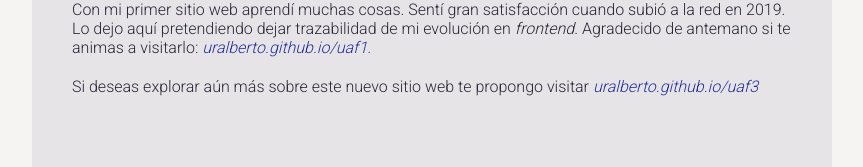
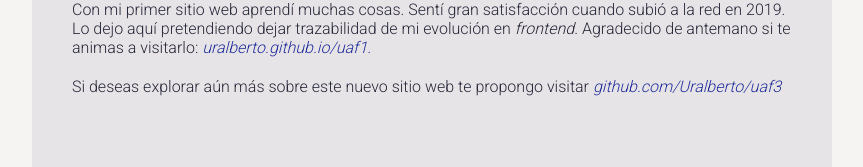
Before and after one commit to Uralberto/uaf3, a React app: page /teCuentoCuerpo in a window 1280 px wide. Shown: the part 2062-2229 px from the top of the page, without its empty margins (208-1071 px from the left). Built offline with nearby package versions, Linux system fonts and the light colour scheme.

Commit message:
url corregida en Te cuento

```diff
--- a/src/pages/TeCuentoCuerpo.jsx
+++ b/src/pages/TeCuentoCuerpo.jsx
@@ -262,11 +262,8 @@ const TeCuentoCuerpo = () => {
           <p>
             Si deseas explorar aún más sobre este nuevo sitio web te propongo
             visitar{" "}
-            <MyA
-              href="https://github.com/Uralberto/Uralberto.github.io/uaf3"
-              target="_blank"
-            >
-              <i>uralberto.github.io/uaf3</i>
+            <MyA href="https://github.com/Uralberto/uaf3" target="_blank">
+              <i>github.com/Uralberto/uaf3</i>
             </MyA>
           </p>
           <FlechaArriba href="#head">
```
Also changed, not shown: 1 other file (tests, documents, lock files or other folders).
